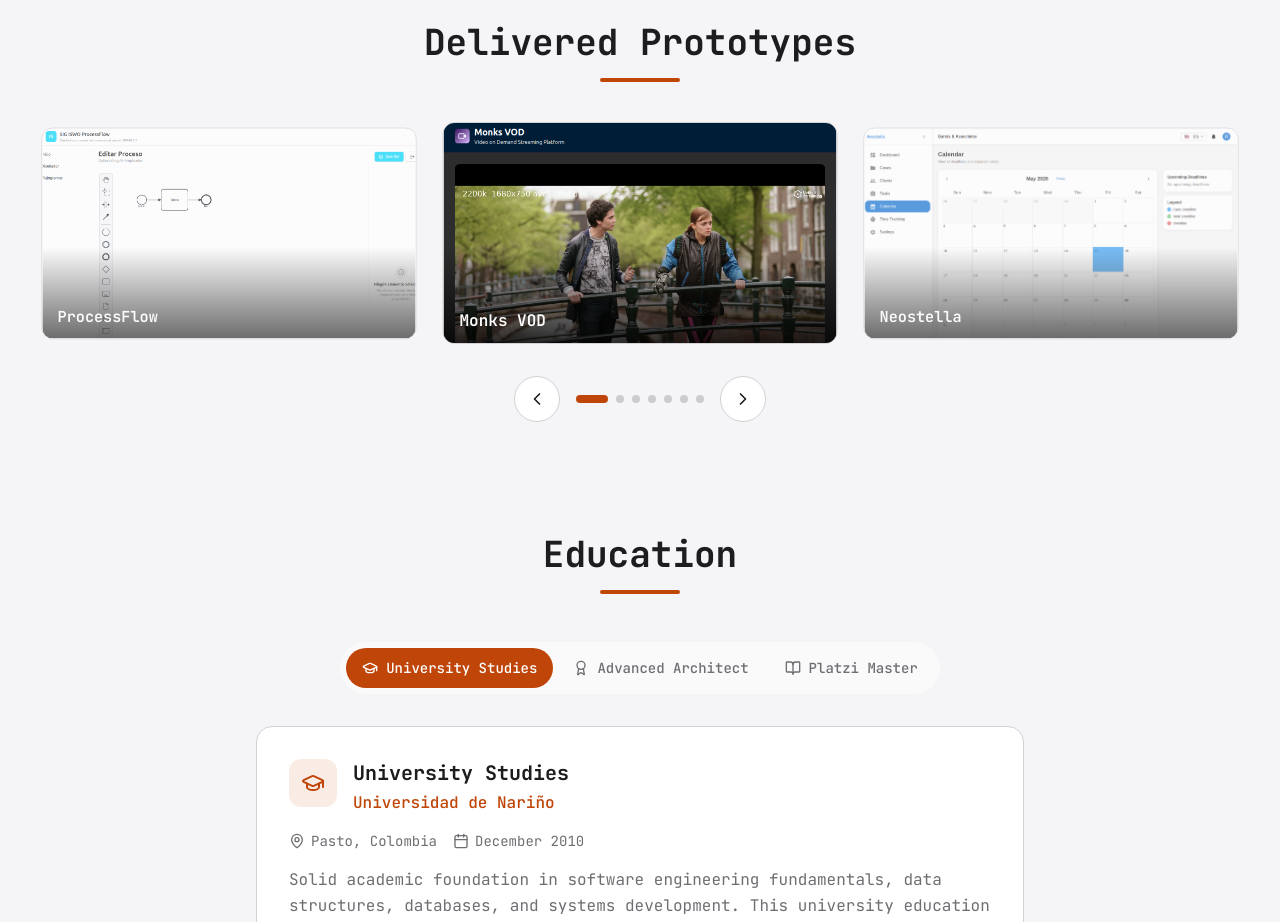
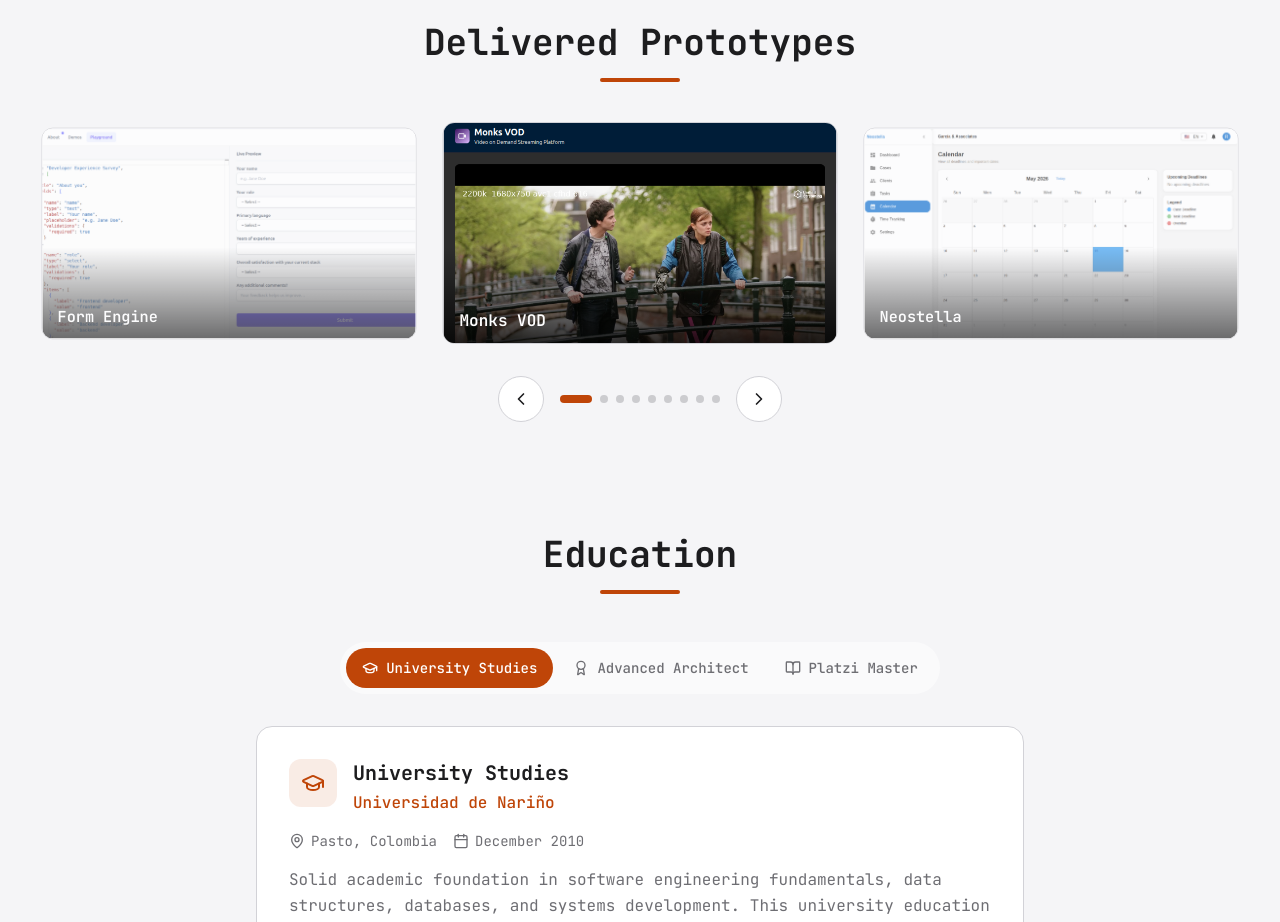
Before and after one commit to lenninIbarrraGonzalez/portafolio2026, a Next.js app: page /en in a window 1280 px wide. Shown: the part 4780-5702 px from the top of the page. Built offline with nearby package versions, Linux system fonts and the light colour scheme; no server answers.

Commit message:
feat(ClientDemos): add Scrollytelling and Form Engine prototypes
Add two new entries to the prototypes carousel with screenshots and live URLs.

```diff
--- a/src/components/ClientDemos.tsx
+++ b/src/components/ClientDemos.tsx
@@ -19,6 +19,8 @@
   { key: 'parkink', image: '/images/demos/parkinksas.png', url: 'https://parkingv2-lake.vercel.app/' },
   { key: 'gestiondocumental', image: '/images/demos/gestiondocumental.png', url: 'https://gestion-documental-rose.vercel.app/login' },
   { key: 'processflow', image: '/images/demos/processflow.png', url: 'https://processflowiswo.vercel.app/' },
+  { key: 'scrollytelling', image: '/images/demos/scrollytelling.png', url: 'https://scrollytelling-blush.vercel.app/' },
+  { key: 'formengine', image: '/images/demos/formengine.png', url: 'https://form-engine-pi.vercel.app/' },
 ];
 
 export function ClientDemos() {
--- a/src/messages/en.json
+++ b/src/messages/en.json
@@ -365,6 +365,12 @@
       },
       "processflow": {
         "title": "ProcessFlow"
+      },
+      "scrollytelling": {
+        "title": "Café Colombiano — Production Evolution"
+      },
+      "formengine": {
+        "title": "Form Engine"
       }
     }
   },
--- a/src/messages/es.json
+++ b/src/messages/es.json
@@ -364,6 +364,12 @@
       },
       "processflow": {
         "title": "ProcessFlow"
+      },
+      "scrollytelling": {
+        "title": "Café Colombiano — Evolución de la Producción"
+      },
+      "formengine": {
+        "title": "Form Engine"
       }
     }
   },
```
Also changed, not shown: public/images/demos/formengine.png (added), public/images/demos/scrollytelling.png (added).
